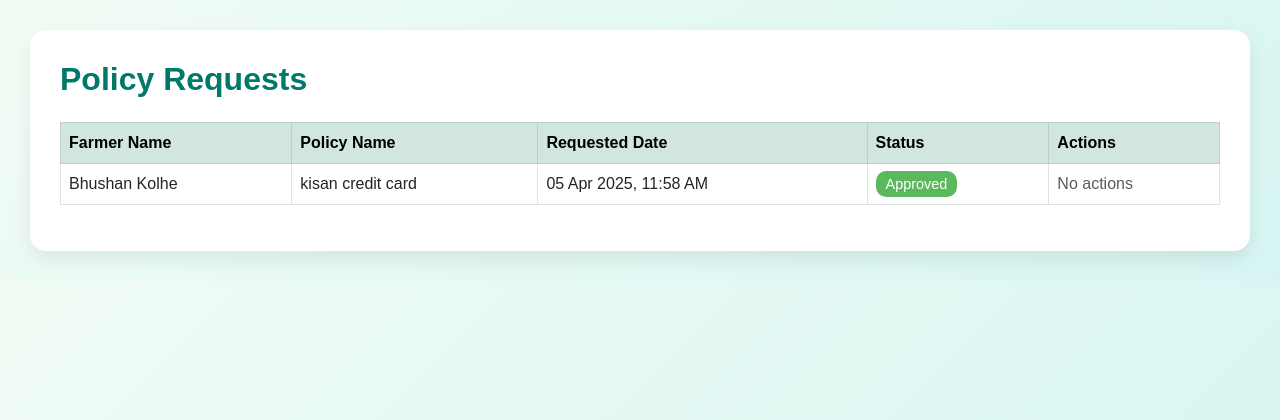
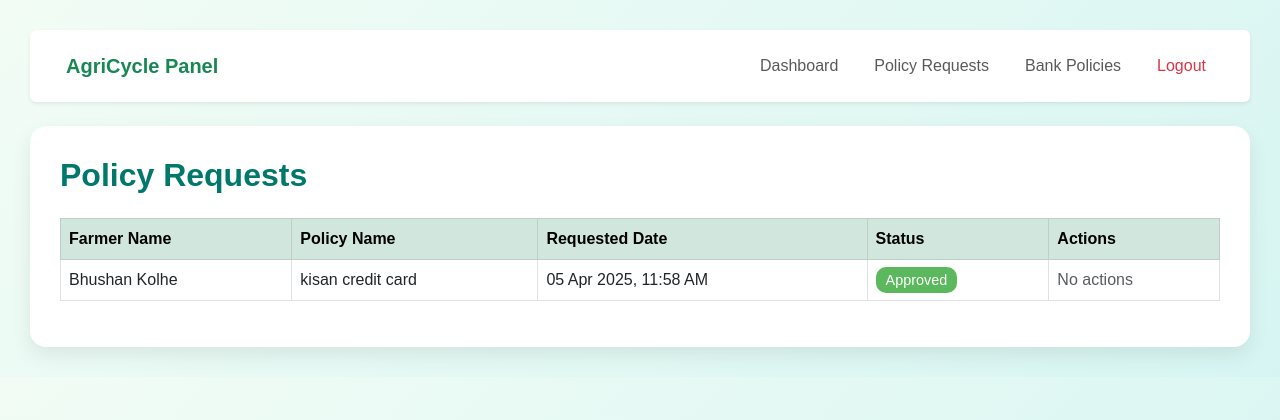
Before and after one commit to ChinmayaKolhe/Agricycle-MainProject, a PHP site: page /insurance_agent/policy_request.php in a window 1280 px wide. Shown: the top 420 px of the page. Run offline with PHP 8.4, Linux system fonts and the light colour scheme; the visitor is signed in with stand-in values (Sample User, id 1); data comes from the database, SQL or seed files in the repository.

Commit message:
modified from chinmaya's end

```diff
--- a/dashboard/insurance_agent_dashboard.php
+++ b/dashboard/insurance_agent_dashboard.php
@@ -173,7 +173,7 @@ $bankPolicies = mysqli_fetch_assoc($bankPoliciesResult)['total'];
     <li><a href="insurance_agent_dashboard.php"><i class="fa-solid fa-chart-line me-2"></i> Dashboard</a></li>
     <li><a href="../insurance_agent/policy_request.php"><i class="fa-solid fa-file-circle-plus me-2"></i> Policy Requests</a></li>
     <li><a href="../insurance_agent/bank_policies.php"><i class="fa-solid fa-file-circle-plus me-2"></i>Bank Policies</a></li>
-    <li><a href="customer_support.php"><i class="fa-solid fa-headset me-2"></i> Support</a></li>
+
     <li><a href="../auth/logout.php" class="text-danger"><i class="fa-solid fa-right-from-bracket me-2"></i> Logout</a></li>
   </ul>
 </nav>
--- a/insurance_agent/policy_request.php
+++ b/insurance_agent/policy_request.php
@@ -79,7 +79,33 @@ $result = mysqli_stmt_get_result($stmt);
     }
   </style>
 </head>
-<body>
+<body><nav class="navbar navbar-expand-lg bg-white shadow-sm rounded mb-4 px-4 py-3">
+  <div class="container-fluid">
+    <a class="navbar-brand text-success fw-bold" href="#">AgriCycle Panel</a>
+    <ul class="navbar-nav ms-auto mb-2 mb-lg-0">
+      <li class="nav-item me-3">
+        <a class="nav-link" href="../dashboard/insurance_agent_dashboard.php">
+          <i class="fa-solid fa-chart-line me-1"></i> Dashboard
+        </a>
+      </li>
+      <li class="nav-item me-3">
+        <a class="nav-link" href="../insurance_agent/policy_request.php">
+          <i class="fa-solid fa-file-circle-plus me-1"></i> Policy Requests
+        </a>
+      </li>
+      <li class="nav-item me-3">
+        <a class="nav-link" href="../insurance_agent/bank_policies.php">
+          <i class="fa-solid fa-file-shield me-1"></i> Bank Policies
+        </a>
+      </li>
+      <li class="nav-item">
+        <a class="nav-link text-danger" href="../auth/logout.php">
+          <i class="fa-solid fa-right-from-bracket me-1"></i> Logout
+        </a>
+      </li>
+    </ul>
+  </div>
+</nav>
 
 <div class="main-content">
   <h2 class="mb-4">Policy Requests</h2>
```
Also changed, not shown: dashboard/farmer_dashboard.php (+46 -9 lines), insurance_agent/bank_policies.php (+27 -0 lines).
